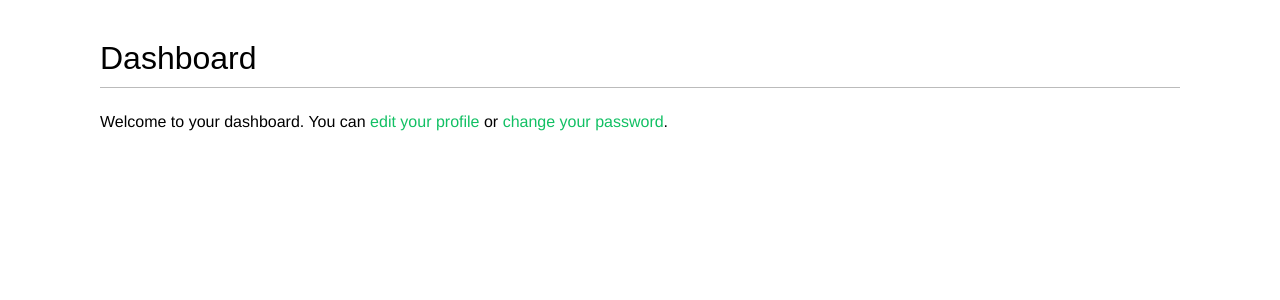
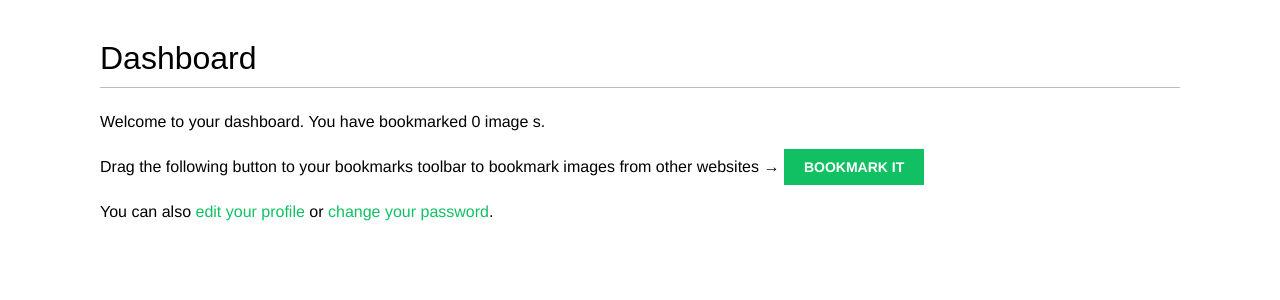
Before and after one commit to santoshnarayanan/bookmarks, a Django app: page /account/ in a window 1280 px wide. Shown: the part 48-348 px from the top of the page. Run offline with Django 5.2, Linux system fonts and the light colour scheme; a user stored in the database is signed in; data that the repository does not hold is empty; some web fonts are replaced.

Commit message:
Build Bookmarklet with javascript

```diff
--- a/account/templates/account/dashboard.html
+++ b/account/templates/account/dashboard.html
@@ -6,9 +6,14 @@
 
 {% block content %}
     <h1>Dashboard</h1>
-    <p>
-        Welcome to your dashboard.
-        You can <a href="{% url "edit" %}">edit your
-        profile</a> or <a href="{% url "password_change" %}">change your password</a>.
-    </p>
+   {% with total_images_created=request.user.images_created.count %}
+    <p>Welcome to your dashboard. You have bookmarked {{ total_images_created }} image
+        {{ total_images_created|pluralize }}.</p>
+  {% endwith %}
+  <p>Drag the following button to your bookmarks toolbar to bookmark images from other websites →
+      <a href="javascript:{% include "bookmarklet_launcher.js" %}" class="button">Bookmark it</a>
+  </p>
+  <p>You can also <a href="{% url "edit" %}">edit your profile</a> or
+      <a href="{% url "password_change" %}">change your password</a>.
+  </p>
 {% endblock %}
--- /dev/null
+++ b/images/templates/bookmarklet_launcher.js
@@ -0,0 +1,12 @@
+(function () {
+    if(!window.bookmarklet){
+        bookmarklet_js = document.body.appendChild(document.createElement('script'));
+        // Using a random number, we prevent the browser from loading
+        // the file from the browser’s cache.
+        bookmarklet_js.src = "127.0.0.1:8080/static/js/bookmarklet.js?r="+Math.floor(Math.random()*9999999999999999);
+        window.bookmarklet = true;
+    }
+    else{
+        bookmarkletLaunch();
+    }
+})();
```
